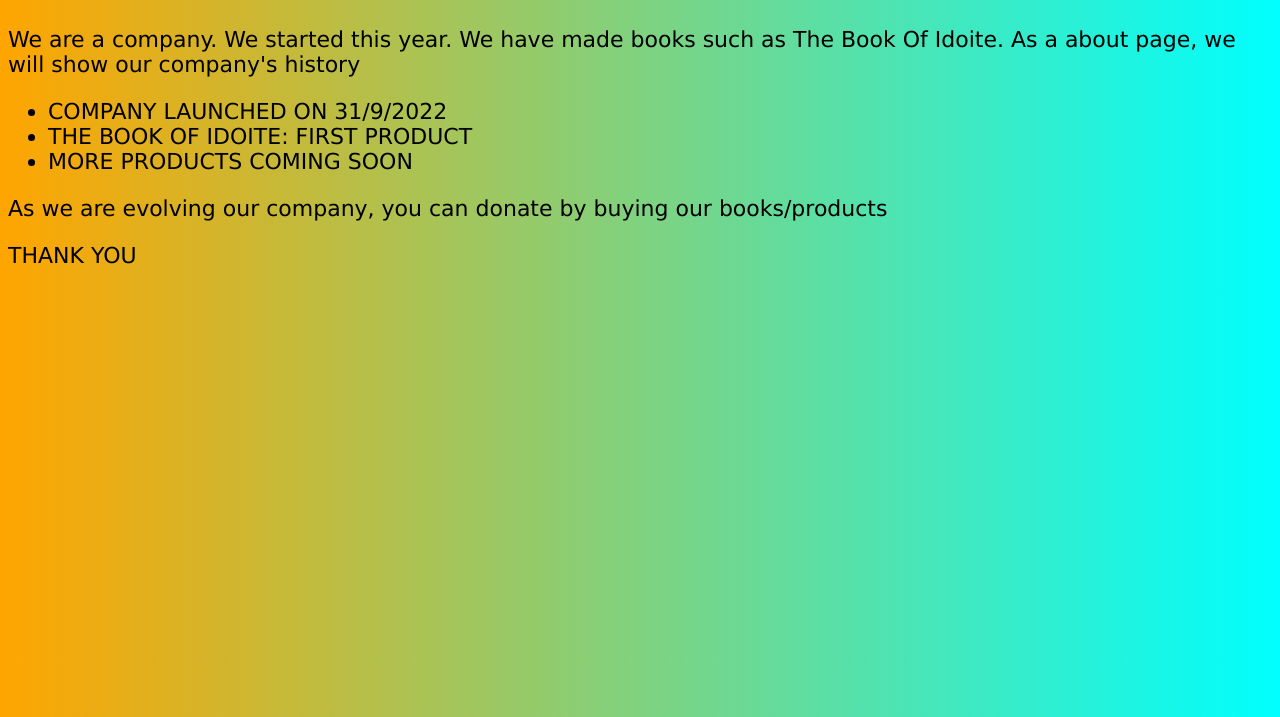
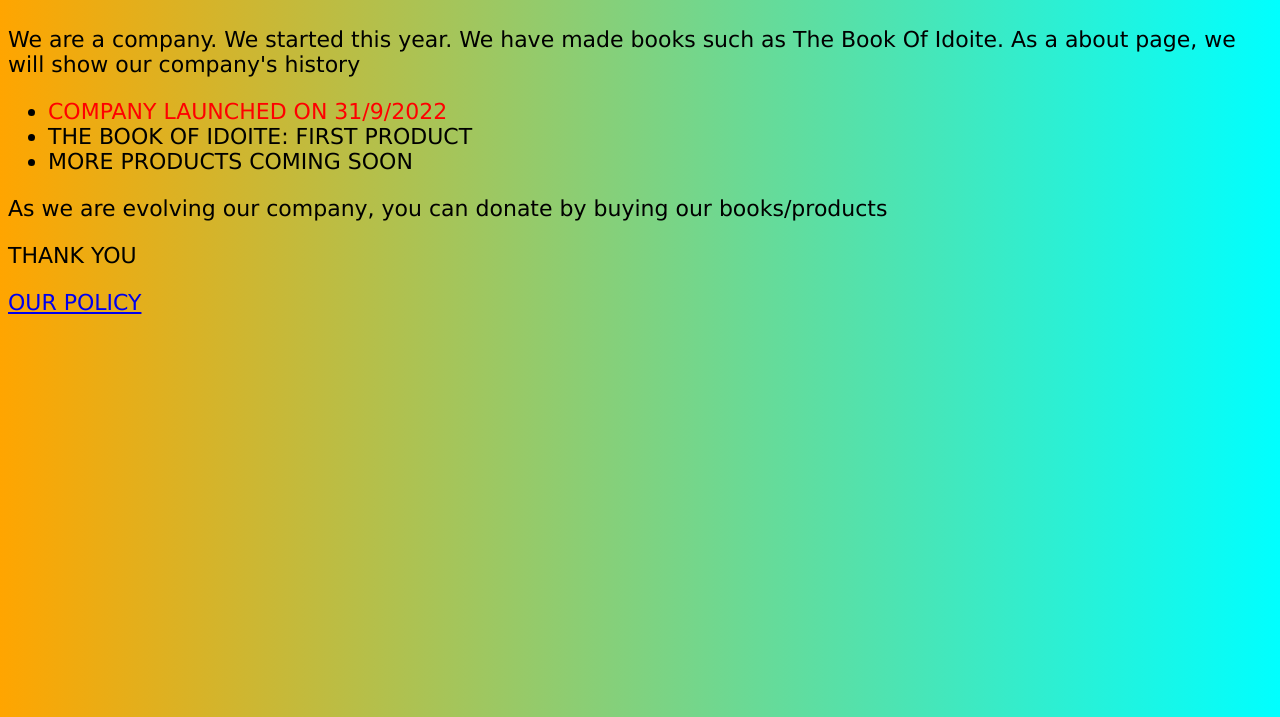
Before and after one commit to tahirmca/aboutus, a plain HTML site: page index.html in a window 1280 px wide. In both pictures the pointer is over the link "COMPANY LAUNCHED ON 31/9/2022". Shown: the part 83-800 px from the top of the page. Drawn offline with Linux system fonts and the light colour scheme.

Commit message:
Update index.html

```diff
--- a/index.html
+++ b/index.html
@@ -7,6 +7,9 @@
             background-image: linear-gradient(to right, orange, cyan);
             font-size: 22px;
             font-family: Verdana, Geneva, Tahoma, sans-serif;
+        }
+        a:hover {
+             color:red;
         }
     </style>
     </head>
@@ -25,5 +28,7 @@
 
             <p>THANK YOU</p>
 
+        <a href="https://tahirmca.github.io/idoitepolicy/">OUR POLICY</a>
+
     </body>
 </html>
```
